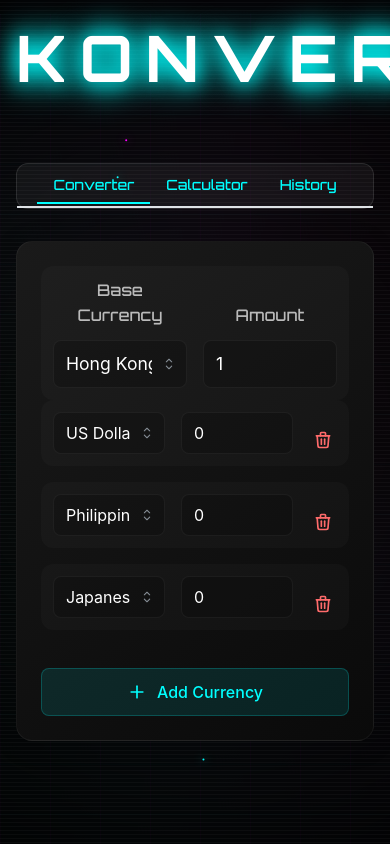
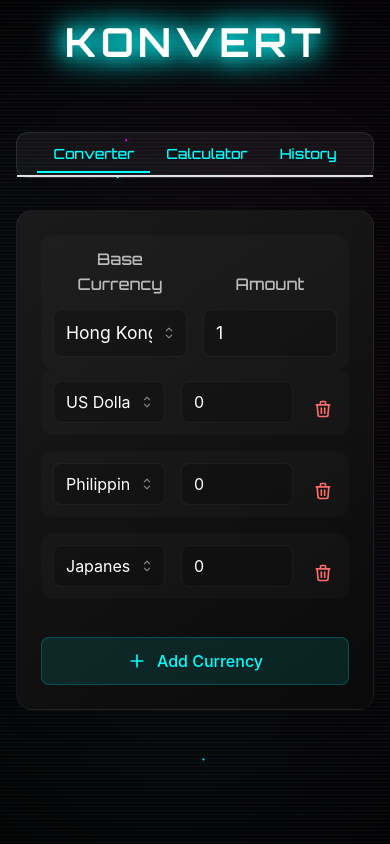
Before and after one commit to carlo-spectre/konvert, a React (Vite) app: page / in a window 390 px wide. Built offline with nearby package versions, Linux system fonts and the light colour scheme; no server answers.

Commit message:
Make logo responsive - smaller on mobile devices

```diff
--- a/src/components/GlitchTitle.tsx
+++ b/src/components/GlitchTitle.tsx
@@ -1,6 +1,7 @@
 import { motion } from 'framer-motion';
 import { Title } from '@mantine/core';
 import { useEffect, useState } from 'react';
+import { useMediaQuery } from '@mantine/hooks';
 
 interface GlitchTitleProps {
   text: string;
@@ -8,6 +9,7 @@ interface GlitchTitleProps {
 
 const GlitchTitle = ({ text }: GlitchTitleProps) => {
   const [isGlitching, setIsGlitching] = useState(false);
+  const isMobile = useMediaQuery('(max-width: 768px)');
 
   useEffect(() => {
     const glitchInterval = setInterval(() => {
@@ -40,11 +42,11 @@ const GlitchTitle = ({ text }: GlitchTitleProps) => {
       <Title
         ta="center"
         style={{
-          fontSize: '4rem',
+          fontSize: isMobile ? '2.5rem' : '4rem',
           fontFamily: '"Orbitron", sans-serif',
           color: '#fff',
           textTransform: 'uppercase',
-          letterSpacing: '0.2em',
+          letterSpacing: isMobile ? '0.1em' : '0.2em',
         }}
       >
         {text}
@@ -67,10 +69,10 @@ const GlitchTitle = ({ text }: GlitchTitleProps) => {
             <Title
               ta="center"
               style={{
-                fontSize: '4rem',
+                fontSize: isMobile ? '2.5rem' : '4rem',
                 fontFamily: '"Orbitron", sans-serif',
                 textTransform: 'uppercase',
-                letterSpacing: '0.2em',
+                letterSpacing: isMobile ? '0.1em' : '0.2em',
               }}
             >
               {text}
@@ -92,10 +94,10 @@ const GlitchTitle = ({ text }: GlitchTitleProps) => {
             <Title
               ta="center"
               style={{
-                fontSize: '4rem',
+                fontSize: isMobile ? '2.5rem' : '4rem',
                 fontFamily: '"Orbitron", sans-serif',
                 textTransform: 'uppercase',
-                letterSpacing: '0.2em',
+                letterSpacing: isMobile ? '0.1em' : '0.2em',
               }}
             >
               {text}
```
